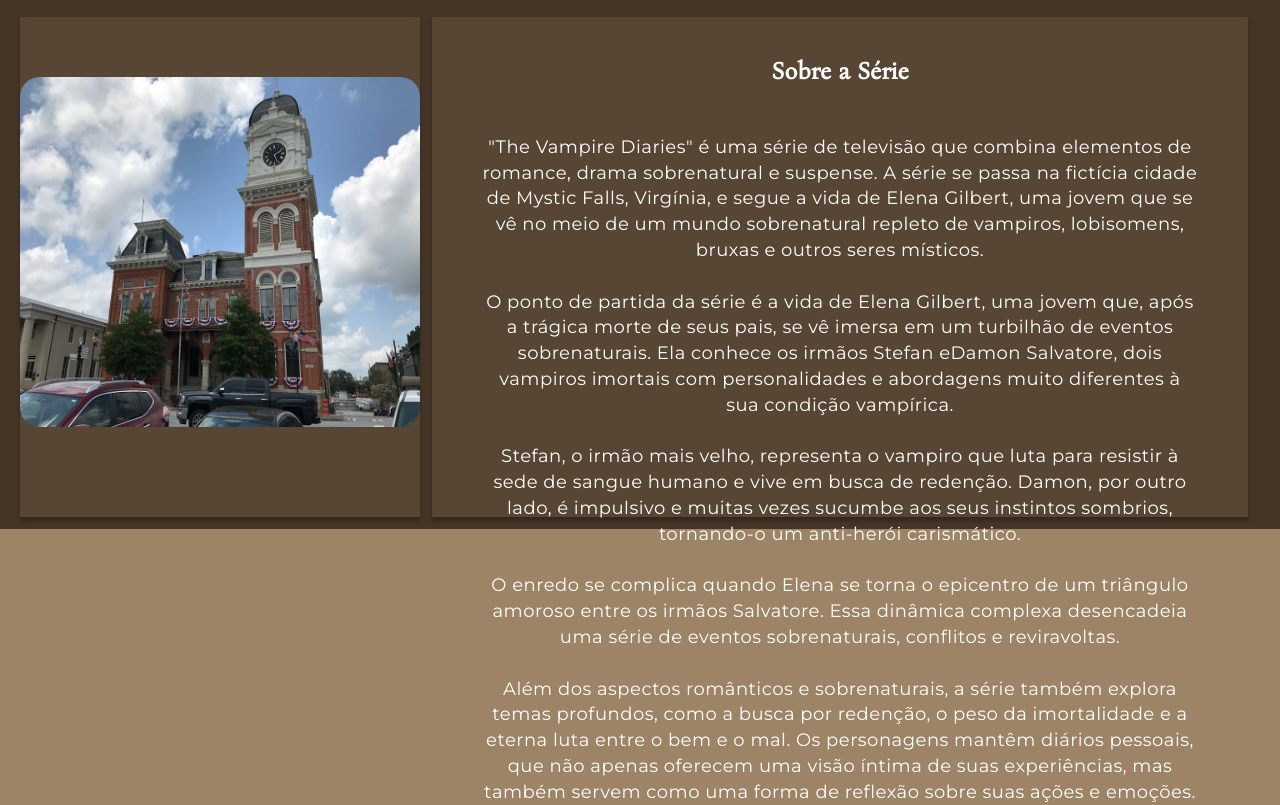
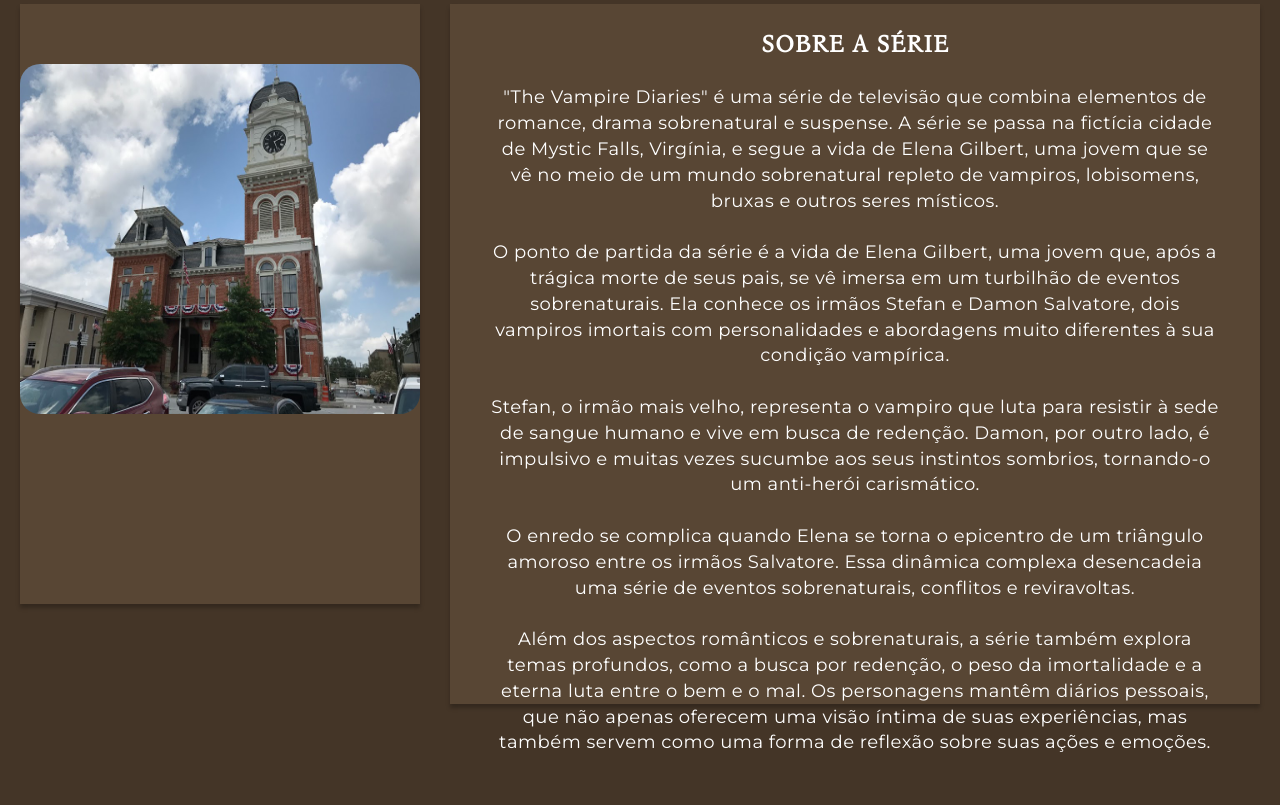
Before and after one commit to amandageovanna/DiariosMysticFalls, a plain HTML site: page index.html in a window 1280 px wide. Shown: the part 1606-2411 px from the top of the page. Drawn offline with Linux system fonts and the light colour scheme; files whose address does not match are found by name; a web font is replaced by a local one.

Commit message:
arrumei as colunas do conteudo1 e o tamanho da div

```diff
--- a/index.html
+++ b/index.html
@@ -28,8 +28,7 @@
         </div>
     </div>
 
-    <div class="banner">
-     </div>
+    <div class="banner"> </div>
     </div>
 
     <div class="conteudo0">
@@ -66,10 +65,9 @@
 
             <div class="recipienteColunasSobre">
                 <div class="caixaEsquerda">
-                    <div class="imagemCaixaEsquerda">
+                     <div class="imagemCaixaEsquerda">
                         <img class="imgCidade" src="imagens-serie/cenários/torre.jpg" />
                     </div>
-                    <p>
                 </div>
 
                 <div class="caixaDireita">
@@ -77,7 +75,7 @@
                     <p>
                         "The Vampire Diaries" é uma série de televisão que combina elementos de romance, drama sobrenatural e suspense. A série se passa na fictícia cidade de Mystic Falls, Virgínia, e segue  a vida de Elena Gilbert, uma jovem que se vê no meio de um mundo sobrenatural repleto de vampiros, lobisomens, bruxas e outros seres místicos. <br><br>
 
-                        O ponto de partida da série é a vida de Elena Gilbert, uma jovem que, após a trágica morte de seus pais, se vê imersa em um turbilhão de eventos sobrenaturais. Ela conhece os irmãos Stefan eDamon Salvatore, dois vampiros imortais com personalidades e abordagens muito diferentes à sua condição vampírica. <br><br>
+                        O ponto de partida da série é a vida de Elena Gilbert, uma jovem que, após a trágica morte de seus pais, se vê imersa em um turbilhão de eventos sobrenaturais. Ela conhece os irmãos Stefan e Damon Salvatore, dois vampiros imortais com personalidades e abordagens muito diferentes à sua condição vampírica. <br><br>
 
                         Stefan, o irmão mais velho, representa o vampiro que luta para resistir à sede de sangue humano e vive em busca de redenção. Damon, por outro lado, é impulsivo e muitas vezes sucumbe aos seus instintos sombrios, tornando-o um anti-herói carismático. <br><br>
 
--- a/style.css
+++ b/style.css
@@ -140,6 +140,8 @@
 
 .conteudo1 {
     background-color: #443527;
+    height: 980px;
+
 }
 
 .conteudo1 .recipienteApresentacao .logo-recipienteApresentacao {
@@ -158,13 +160,12 @@
 
 .caixaDireita {
     width: 1000px;
-    height: 500px;
+    height: 700px;
     background-color: #584634;
     box-shadow: 0px 4px 4px #00000040;
     /* serve para colocar sombra na caixa aqui */
-    margin: 1%;
-    /* Define margens de 10px (superior), 20px (direita), 15px (inferior) e 5px (esquerda). */
-    float: left;
+    margin: 0px 0px 0px 30px;
+
 
 }
 
@@ -172,7 +173,10 @@
     color: #ffffff;
     font-family: 'BonaNova';
     text-align: center;
-    margin: 40px;
+    text-transform: uppercase;
+    line-height: 41.2px;
+    letter-spacing: 0.8px;
+
 }
 
 .caixaDireita p {
@@ -182,16 +186,16 @@
     font-family: 'Montserrat';
     line-height: 25.8px;
     text-align: center;
-    margin: 50px;
+    margin: 20px 40px 50px 40px;
 }
 
 
 .caixaEsquerda {
     background-color: #584634;
     width: 450px;
-    height: 500px;
+    height: 600px;
     box-shadow: 0px 4px 4px #00000040;
-    float: left;
+    align-self: stretch;
 
 }
 
```
